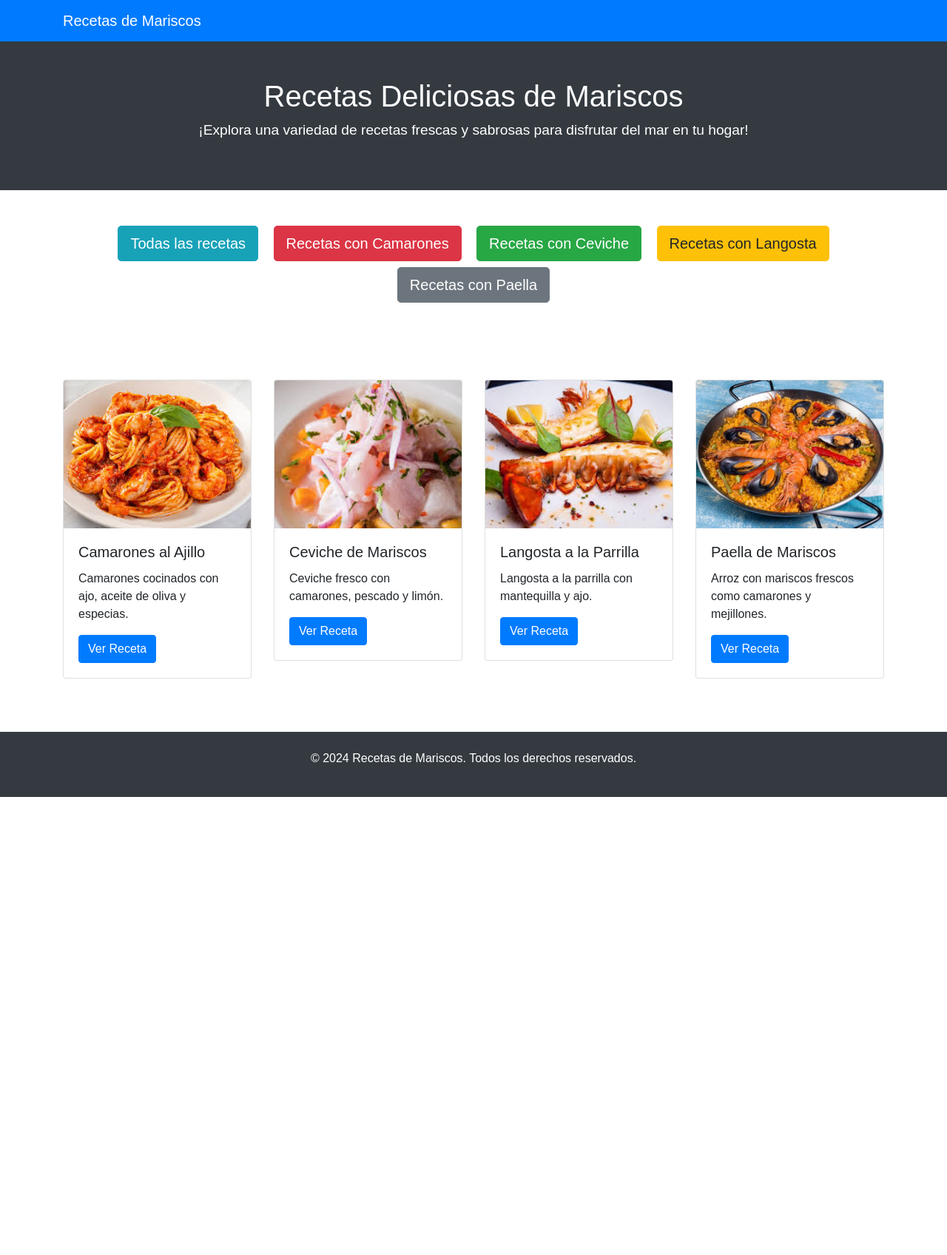
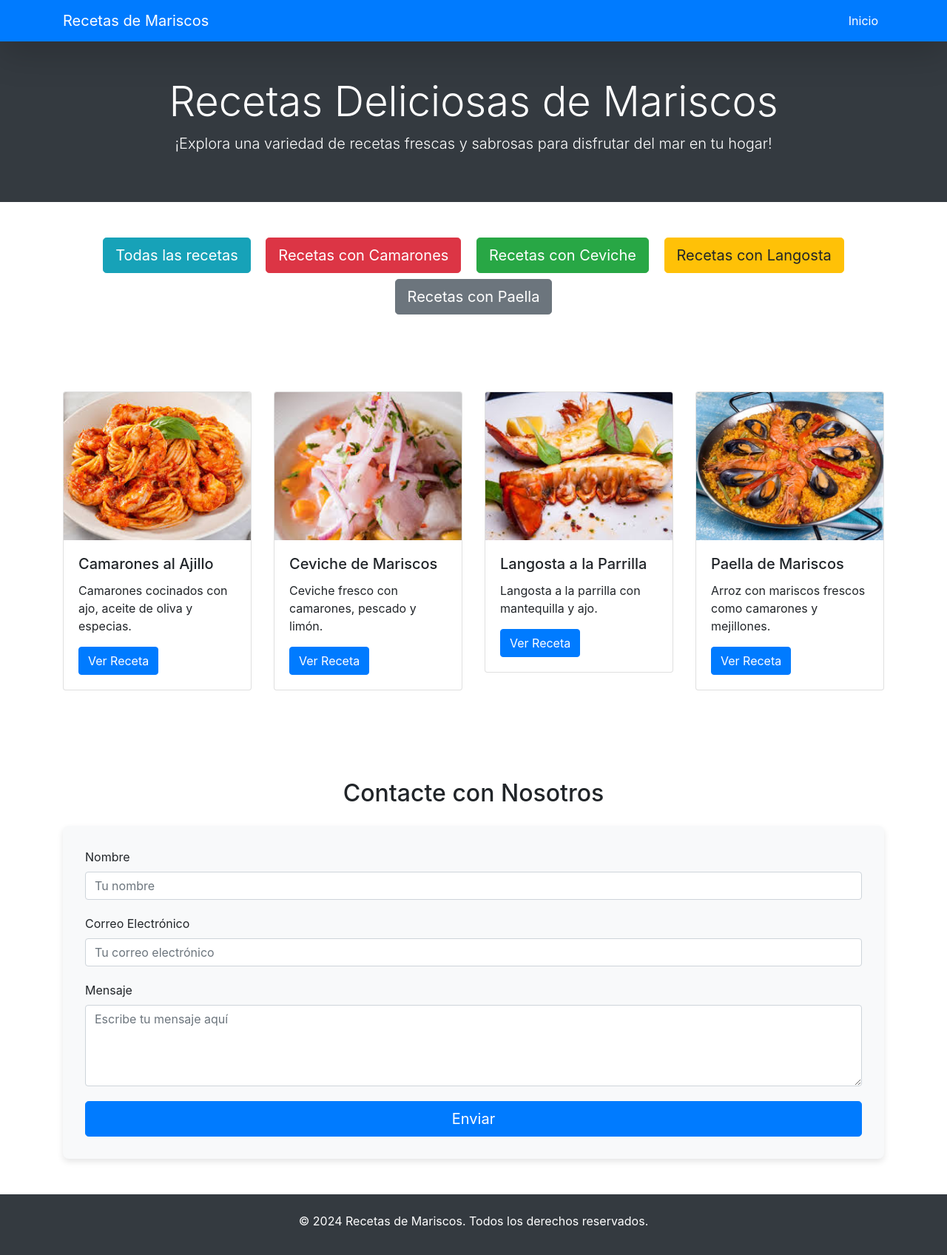
Before and after one commit to danimassopardo/danimassopardo.github.io, a plain HTML site: page index.html in a window 1280 px wide. Shown: the whole page at 74% size. Before the commit the page ends 1077 px from the top, so only its background shows below. Drawn offline with nearby package versions, Linux system fonts and the light colour scheme.

Commit message:
Update index.html

```diff
--- a/index.html
+++ b/index.html
@@ -10,74 +10,35 @@
     <!-- Bootstrap CSS -->
     <link href="https://stackpath.bootstrapcdn.com/bootstrap/4.5.2/css/bootstrap.min.css" rel="stylesheet">
     <style>
-        /* Base Styles */
-        body {
-            font-family: Arial, sans-serif;
-        }
-
+        /* Ajustos addicionals per fer les targetes més responsives */
         .card-img-top {
             object-fit: cover;
             height: 200px; /* Imatges amb altura uniforme */
         }
-
         .hero {
             background-size: cover;
             background-position: center;
-            padding: 50px 0;
         }
-
-        .fade-in {
-            opacity: 0;
-            animation: fadeIn 1.5s forwards;
+        .contact-form {
+            background-color: #f8f9fa;
+            padding: 30px;
+            border-radius: 8px;
+            box-shadow: 0 4px 8px rgba(0, 0, 0, 0.1);
         }
-
-        @keyframes fadeIn {
-            to {
-                opacity: 1;
-            }
+        .contact-form input, .contact-form textarea {
+            margin-bottom: 20px;
         }
-
-        /* Responsive Design */
-        .card {
-            transition: transform 0.3s ease, box-shadow 0.3s ease;
+        .contact-form button {
+            background-color: #007bff;
+            color: white;
+            transition: background-color 0.3s;
         }
-
+        .contact-form button:hover {
+            background-color: #0056b3;
+        }
         .card:hover {
-            transform: scale(1.05);
-            box-shadow: 0px 8px 15px rgba(0, 0, 0, 0.1);
-        }
-
-        .hero h1 {
-            font-size: 2.5rem;
-        }
-
-        .hero p {
-            font-size: 1.2rem;
-        }
-
-        /* Estils de pantalla petita */
-        @media (max-width: 767px) {
-            .hero h1 {
-                font-size: 2rem;
-            }
-
-            .hero p {
-                font-size: 1rem;
-            }
-
-            .card {
-                margin-bottom: 20px;
-            }
-        }
-
-        /* Add idle animation on hover */
-        .card-body h5 {
-            transition: transform 0.3s ease, color 0.3s ease;
-        }
-
-        .card-body:hover h5 {
-            transform: translateY(-5px);
-            color: #007bff;
+            transform: scale(1.05) translateY(-10px);
+            transition: transform 0.3s ease;
         }
     </style>
 </head>
@@ -86,11 +47,21 @@
     <nav class="navbar navbar-expand-lg navbar-dark bg-primary shadow-lg">
         <div class="container">
             <a class="navbar-brand" href="index.html">Recetas de Mariscos</a>
+            <button class="navbar-toggler" type="button" data-toggle="collapse" data-target="#navbarNav" aria-controls="navbarNav" aria-expanded="false" aria-label="Toggle navigation">
+                <span class="navbar-toggler-icon"></span>
+            </button>
+            <div class="collapse navbar-collapse" id="navbarNav">
+                <ul class="navbar-nav ml-auto">
+                    <li class="nav-item active">
+                        <a class="nav-link" href="index.html">Inicio</a>
+                    </li>
+                </ul>
+            </div>
         </div>
     </nav>
 
     <!-- Hero section -->
-    <header class="hero bg-dark text-white text-center fade-in">
+    <header class="hero bg-dark text-white text-center py-5">
         <h1 class="display-4">Recetas Deliciosas de Mariscos</h1>
         <p class="lead">¡Explora una variedad de recetas frescas y sabrosas para disfrutar del mar en tu hogar!</p>
     </header>
@@ -108,7 +79,7 @@
 
     <!-- Contenedor de recetas -->
     <section class="container py-5">
-        <div id="recetas-container" class="row fade-in">
+        <div id="recetas-container" class="row">
             <!-- Camarones -->
             <div class="col-12 col-sm-6 col-lg-3 mb-4 receta" data-categoria="camarones">
                 <div class="card">
@@ -153,6 +124,29 @@
                     </div>
                 </div>
             </div>
+            <!-- Puedes agregar más recetas aquí -->
+        </div>
+    </section>
+
+    <!-- Sección de Contacto -->
+    <section class="container my-5">
+        <h2 class="text-center mb-4">Contacte con Nosotros</h2>
+        <div class="contact-form">
+            <form>
+                <div class="form-group">
+                    <label for="name">Nombre</label>
+                    <input type="text" class="form-control" id="name" placeholder="Tu nombre">
+                </div>
+                <div class="form-group">
+                    <label for="email">Correo Electrónico</label>
+                    <input type="email" class="form-control" id="email" placeholder="Tu correo electrónico">
+                </div>
+                <div class="form-group">
+                    <label for="message">Mensaje</label>
+                    <textarea class="form-control" id="message" rows="4" placeholder="Escribe tu mensaje aquí"></textarea>
+                </div>
+                <button type="submit" class="btn btn-primary btn-lg btn-block">Enviar</button>
+            </form>
         </div>
     </section>
 
@@ -162,6 +156,9 @@
     </footer>
 
     <!-- Scripts -->
-    <script src="/scripts.js"></script>
+    <script src="https://code.jquery.com/jquery-3.5.1.slim.min.js"></script>
+    <script src="https://cdn.jsdelivr.net/npm/@popperjs/core@2.9.3/dist/umd/popper.min.js"></script>
+    <script src="https://stackpath.bootstrapcdn.com/bootstrap/4.5.2/js/bootstrap.min.js"></script>
+    <script src="scripts.js"></script>
 </body>
 </html>
```
